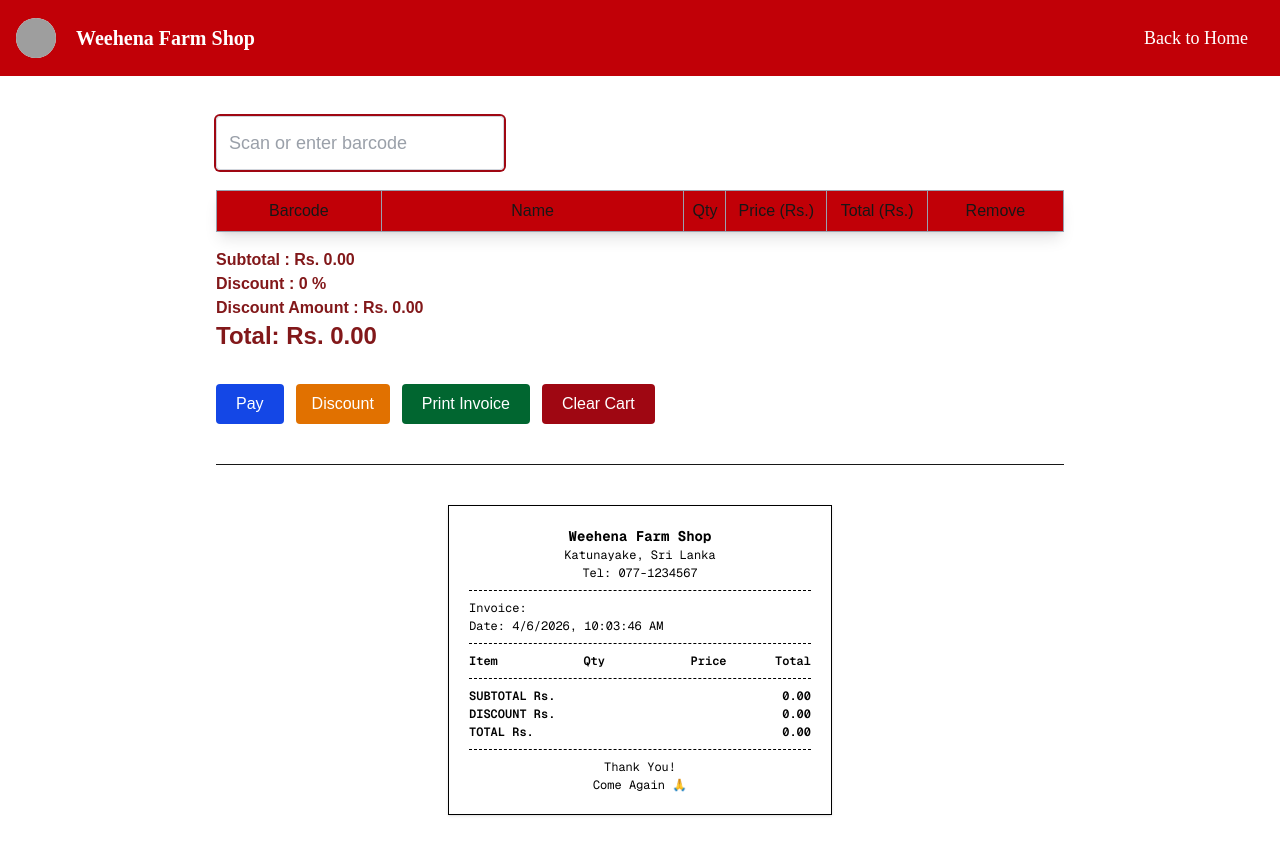
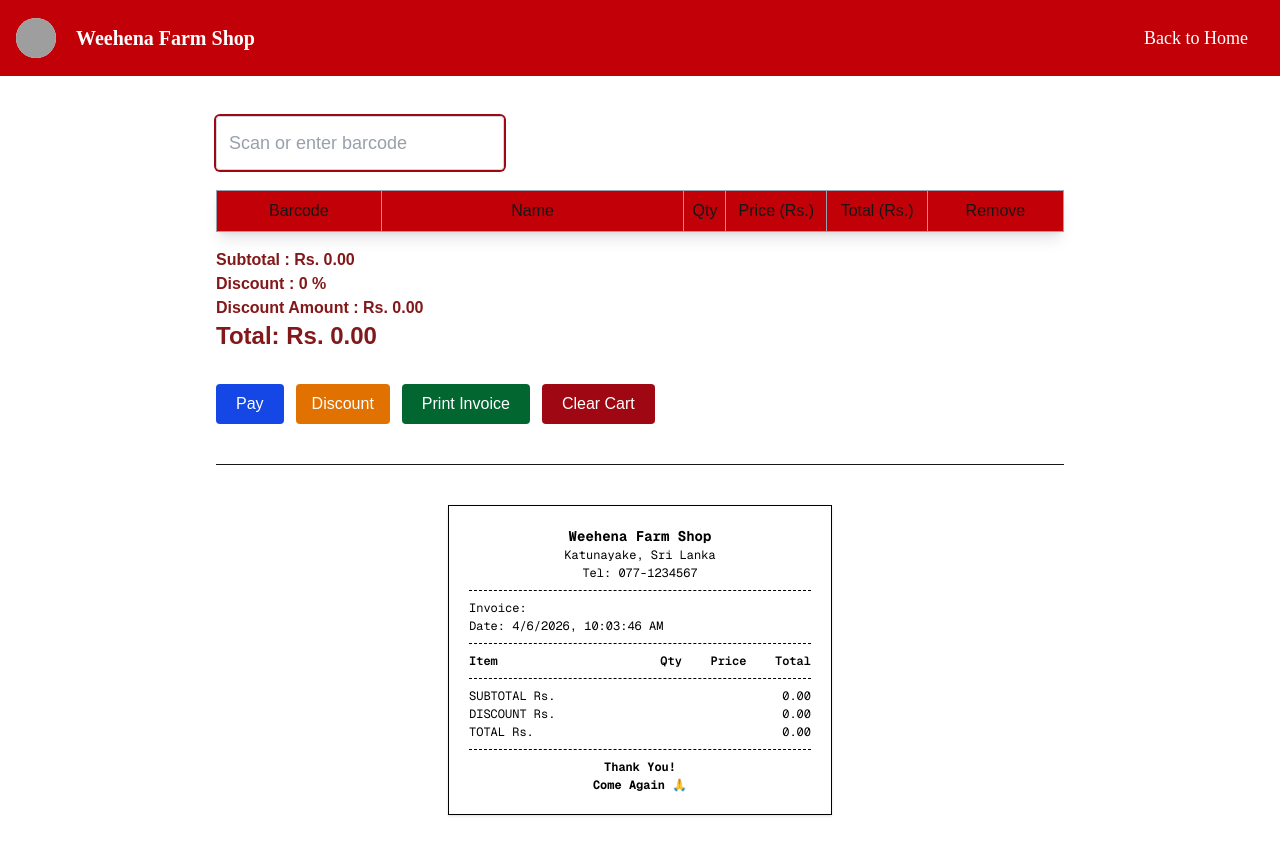
Before and after one commit to yohan9878/pos-system, a Next.js app: page /outlet/1/scan in a window 1280 px wide. Built offline with nearby package versions, Linux system fonts and the light colour scheme; grey boxes are pictures that could not be loaded.

Commit message:
Modified receipt styles

```diff
--- a/app/components/Receipt.tsx
+++ b/app/components/Receipt.tsx
@@ -49,7 +49,7 @@ export default function Receipt({
         <div className="border-t border-dashed my-2" />
 
         {/* Invoice Info */}
-        <div>
+        <div className="flex flex-col">
           <p>Invoice: {invoiceNo}</p>
           <p>Date: {date}</p>
         </div>
@@ -58,20 +58,21 @@ export default function Receipt({
 
         {/* Items */}
         <div className="">
-          <div className="flex justify-between font-semibold">
-            <span>Item</span>
-             <span className="w-24 text-center">Qty</span>
-             <span>Price</span>
-             <span>Total</span>
+          <div className="flex justify-between gap-2 font-semibold">
+            <span className="w-48 ">Item</span>
+            <span className="w-10 text-right">Qty</span>
+            <span className="w-16 text-right">Price</span>
+            <span className="w-16 text-right">Total</span>
           </div>
           {cart.map((item, i) => (
-            <div key={i} className="flex gap-2 justify-between mt-2 mb-2">
-              <span className="w-24 ">
-                {item.name}
-              </span>
-              <span className="w-24 text-center">*{item.qty}</span>
-              <span className="w-24 text-right"> {item.price.toFixed(2)}</span>
-              <span className="w-24 text-right">{(item.qty * item.price).toFixed(2)}</span>
+            <div
+              key={i}
+              className="flex gap-2 text-right text-[10px] justify-between mt-2 mb-2"
+            >
+              <span className="w-48 text-left">{item.name}</span>
+              <span className="w-10">*{item.qty}</span>
+              <span className="w-16"> {item.price.toFixed(2)}</span>
+              <span className="w-16">{(item.qty * item.price).toFixed(2)}</span>
             </div>
           ))}
         </div>
@@ -79,7 +80,7 @@ export default function Receipt({
         <div className="border-t border-dashed my-2" />
 
         {/* Total */}
-        <div className="grid grid-cols-2 justify-between font-semibold">
+        <div className="grid grid-cols-2 justify-between">
           <span className="text-left">SUBTOTAL Rs.</span>
           <span className="text-right"> {subtotal.toFixed(2)}</span>
           <span className="text-left">DISCOUNT Rs.</span>
@@ -91,7 +92,7 @@ export default function Receipt({
         <div className="border-t border-dashed my-2" />
 
         {/* Footer */}
-        <div className="text-center">
+        <div className="text-center font-bold">
           <p>Thank You!</p>
           <p>Come Again 🙏</p>
         </div>
```
